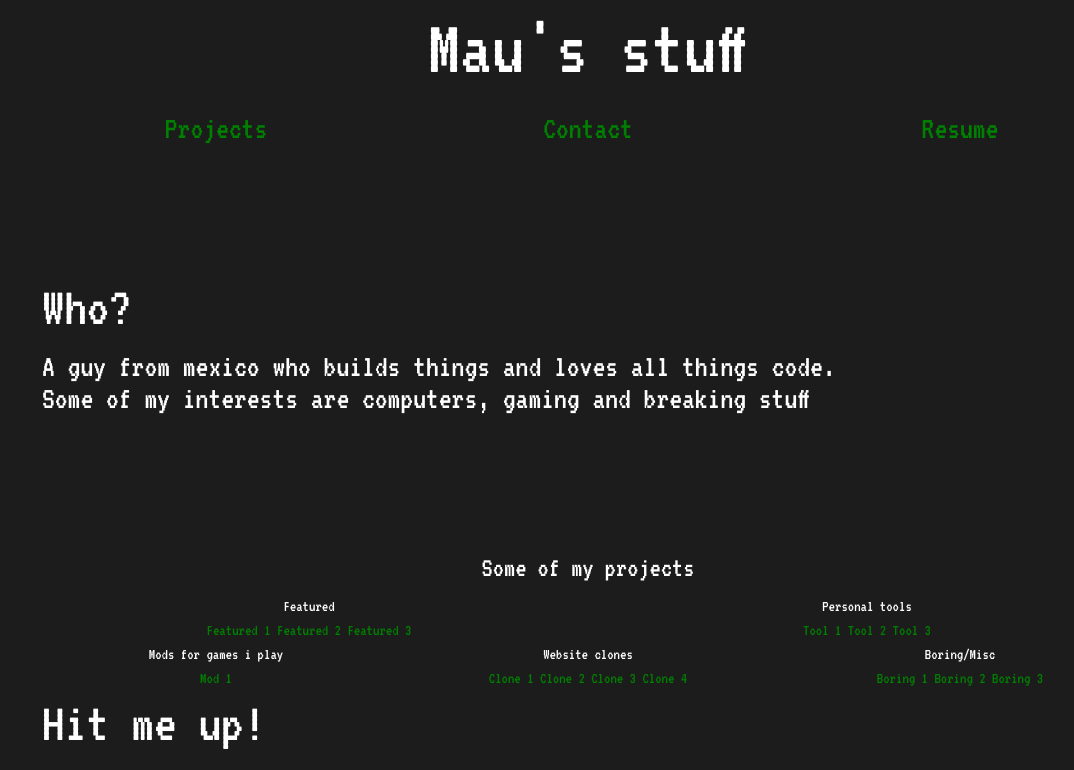
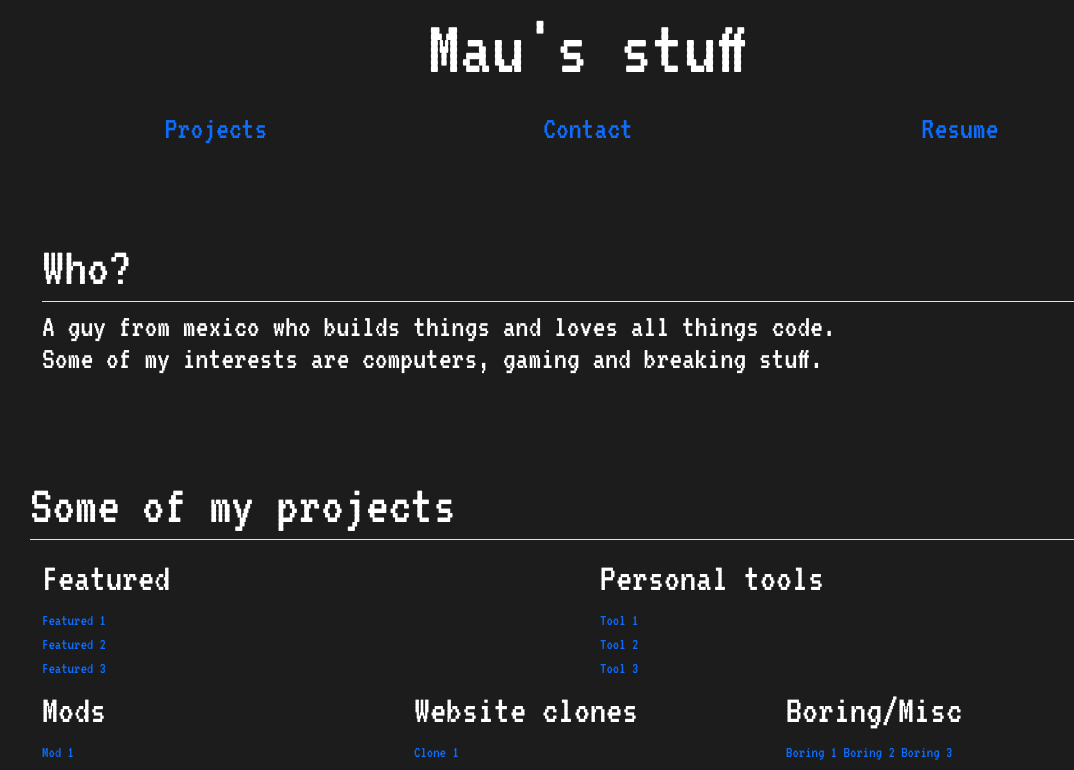
Before and after one commit to Vulp0/portfolio, a plain HTML site: page index.html in a window 1280 px wide. Shown: the top 770 px of the page, without its empty margins (52-1126 px from the left). Drawn offline with nearby package versions, Linux system fonts and the light colour scheme.

Commit message:
some more minor changes

```diff
--- a/index.html
+++ b/index.html
@@ -24,10 +24,10 @@
         <div class="quick-menu container text-center">
             <div class="row">
                 <div class="col">
-                    <a class="text-decoration-none fs-2" href="#project-container">Projects</a>
+                    <a class="text-decoration-none fs-2" href="#projects">Projects</a>
                 </div>
                 <div class="col">
-                    <a class="text-decoration-none fs-2" href="#contact-container">Contact</a>
+                    <a class="text-decoration-none fs-2" href="#contact">Contact</a>
                 </div>
                 <div class="col">
                     <a class="text-decoration-none fs-2" href="">Resume</a>
@@ -36,27 +36,27 @@
         </div>
 
 
-        <div id="who-container" class="container">
-            <h2 class="display-4">Who?</h2>
-            <p class="fs-2 lh-1">A guy from mexico who builds things and loves all things code.<br>Some of my interests are computers, gaming and breaking stuff</p>
+        <div id="who" class="container">
+            <h2 class="display-4 border-bottom">Who?</h2>
+            <p class="fs-2 lh-1">A guy from mexico who builds things and loves all things code.<br>Some of my interests are computers, gaming and breaking stuff.</p>
         </div>
 
 
-        <div id="project-container">
-            <h3 class="text-center">Some of my projects</h3>
-            <div class="container text-center">
+        <div id="projects">
+            <h3 class="display-4 border-bottom">Some of my projects</h3>
+            <div class="container">
                 <div class="row">
                     <div class="col">
-                        <p class="m-0">Featured</p>
-                        <div class="featured m-0">
+                        <p class="m-0 fs-1">Featured</p>
+                        <div class="proj-list featured m-0">
                             <a class="text-decoration-none" href="">Featured 1</a>
                             <a class="text-decoration-none" href="">Featured 2</a>
                             <a class="text-decoration-none" href="">Featured 3</a>
                         </div>
                     </div>
                     <div class="col">
-                        <p class="m-0">Personal tools</p>
-                        <div class="tools">
+                        <p class="m-0 fs-1">Personal tools</p>
+                        <div class="proj-list tools">
                             <a class="text-decoration-none" href="">Tool 1</a>
                             <a class="text-decoration-none" href="">Tool 2</a>
                             <a class="text-decoration-none" href="">Tool 3</a>
@@ -65,14 +65,14 @@
                 </div>
                 <div class="row">
                     <div class="col">
-                        <p class="m-0">Mods for games i play</p>
-                        <div class="mods">
+                        <p class="m-0 fs-1">Mods</p>
+                        <div class="proj-list mods">
                             <a class="text-decoration-none" href="">Mod 1</a>
                         </div>
                     </div>
                     <div class="col">
-                        <p class="m-0">Website clones</p>
-                        <div class="clones">
+                        <p class="m-0 fs-1">Website clones</p>
+                        <div class="proj-list clones">
                             <a class="text-decoration-none" href="">Clone 1</a>
                             <a class="text-decoration-none" href="">Clone 2</a>
                             <a class="text-decoration-none" href="">Clone 3</a>
@@ -80,7 +80,7 @@
                         </div>
                     </div>
                     <div class="col">
-                        <p class="m-0">Boring/Misc</p>
+                        <p class="m-0 fs-1">Boring/Misc</p>
                         <div class="boring">
                             <a class="text-decoration-none" href="">Boring 1</a>
                             <a class="text-decoration-none" href="">Boring 2</a>
@@ -92,12 +92,12 @@
         </div>
 
 
-        <div id="contact-container" class="container">
-            <p class="display-4">Hit me up!</p>
+        <div id="contact" class="container">
+            <p class="display-4 border-bottom">Hit me up!</p>
             <div class="row">
                 <div class="col">
                     <div class="container">
-                        <div class="row lh-1 fs-2">If you have any feedback or just wanna talk, send me an email.<br>And also don't forget to check out my socials down below</div>
+                        <div class="row lh-1 fs-3">If you have any feedback or just wanna talk, send me an email.<br>And also don't forget to check out my socials down below</div>
                         <div class="row">(icon links should go here, not text)</div>
                     </div>
                 </div>
--- a/styles.css
+++ b/styles.css
@@ -8,17 +8,30 @@ body {
     font-family: 'VT323', monospace;
 }
 
-a {
+/* a {
     color: green;
 }
 
 a:hover {
     color: greenyellow;
-}
+} */
 
-#who-container {
+#who {
     display: flex;
     flex-direction: column;
     justify-content: center;
-    height: 50vh;
+    height: 40vh;
 }
+
+/* #projects {
+    height: 40vh;
+} */
+
+.proj-list {
+    display: flex;
+    flex-direction: column;
+}
+
+.proj-list a {
+    width: fit-content;
+}
```
Also changed, not shown: sample.html (deleted, +0 -13 lines).
